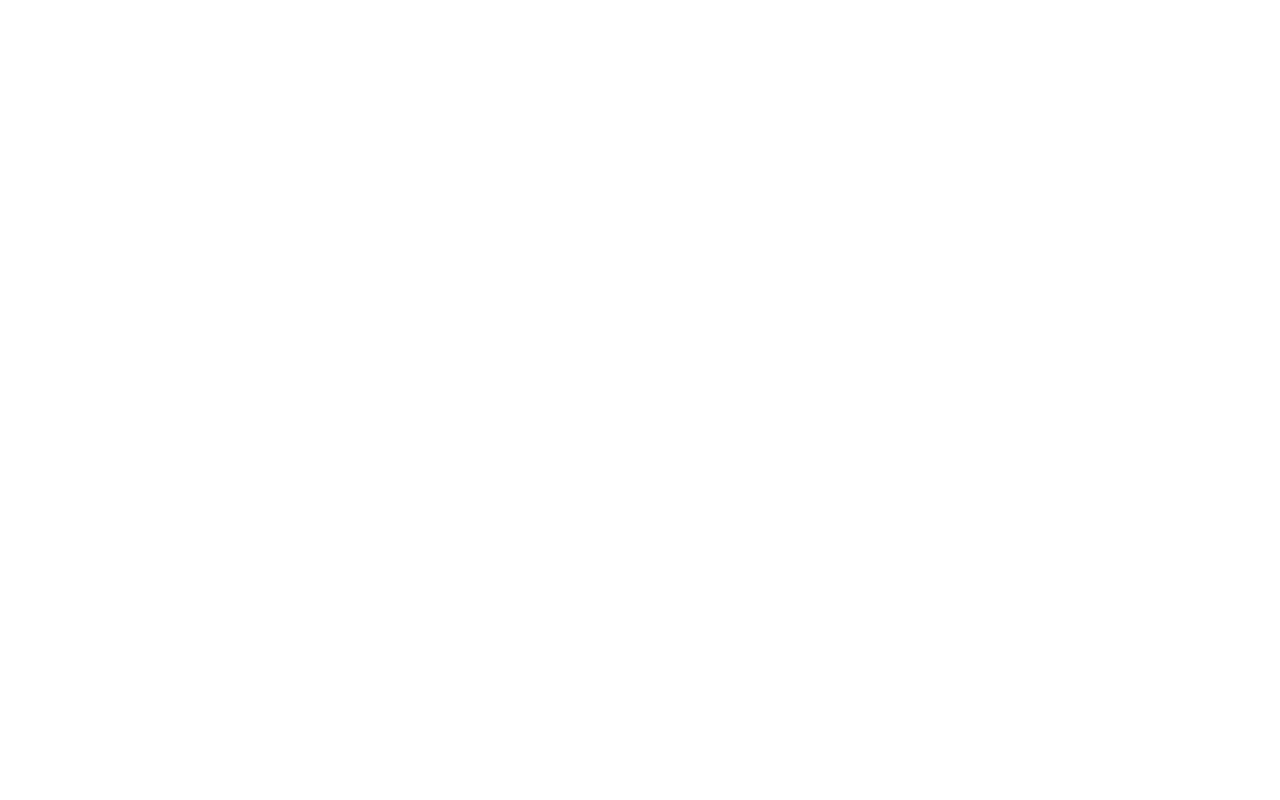
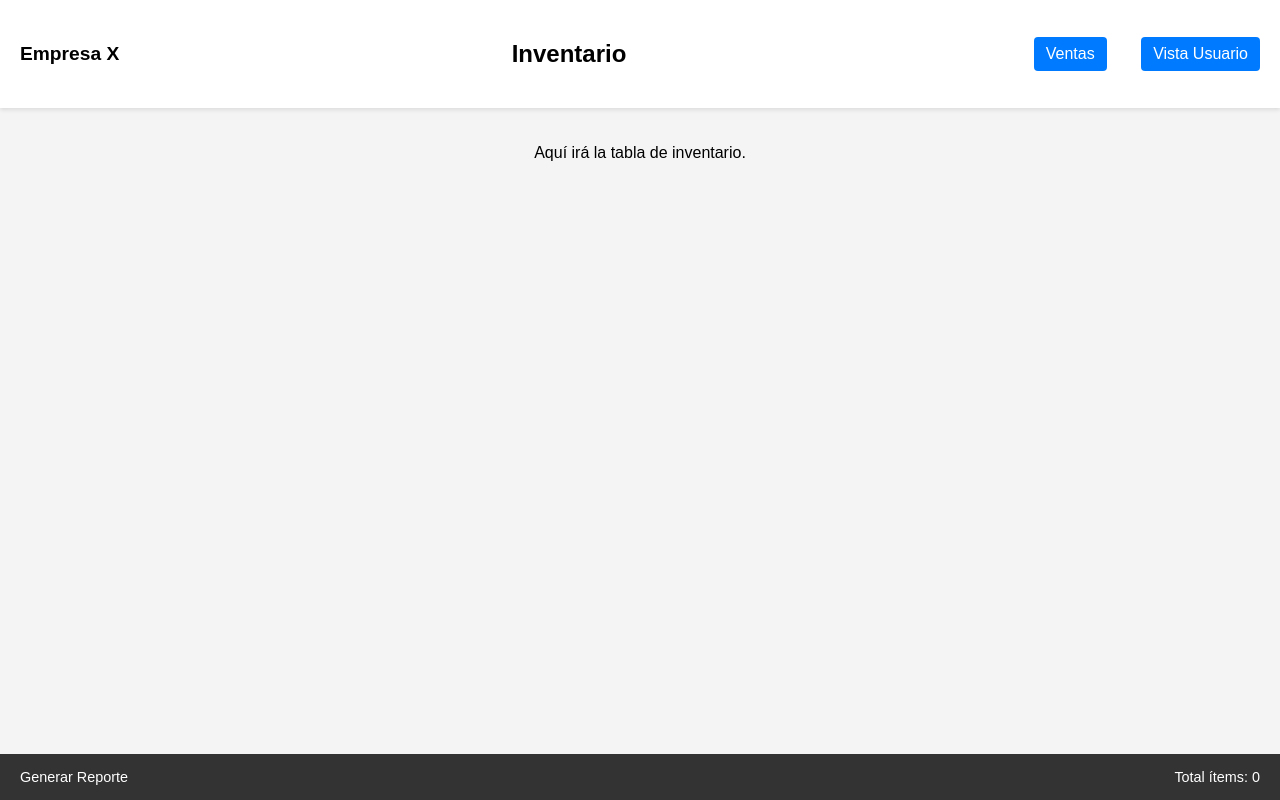
Before and after one commit to SneyderRx/Sistema-Ventas-Inventario-SVI-, a plain HTML site: page vistas/inicio.html in a window 1280 px wide. Drawn offline with Linux system fonts and the light colour scheme.

Commit message:
feat: :sparkles: Se agregó el inicio de la página con su estilo
Se creó la vista en HTML de inicio con su estilo

```diff
--- /dev/null
+++ b/css/inicio.css
@@ -0,0 +1,97 @@
+body {
+    font-family: sans-serif;
+    background-color: #f4f4f4;
+    margin: 0;
+    display: flex;
+    flex-direction: column;
+    min-height: 100vh;
+}
+
+.header {
+    background-color: #fff;
+    padding: 20px;
+    box-shadow: 0 2px 4px rgba(0, 0, 0, 0.1);
+    display: flex;
+    justify-content: space-between;
+    align-items: center;
+}
+
+.header-left {
+    font-weight: bold;
+    font-size: 1.2em;
+}
+
+.header-center {
+    text-align: center;
+}
+
+.header-right button {
+    background-color: #007bff;
+    color: white;
+    padding: 8px 12px;
+    border: none;
+    border-radius: 4px;
+    cursor: pointer;
+    font-size: 1em;
+    margin-left: 15px;
+}
+
+.header-right button:hover {
+    background-color: #0056b3;
+}
+
+.dropdown {
+    position: relative;
+    display: inline-block;
+    margin-left: 15px;
+}
+
+.dropdown-button {
+    background-color: #6c757d;
+    color: white;
+    padding: 8px 12px;
+    border: none;
+    border-radius: 4px;
+    cursor: pointer;
+    font-size: 1em;
+}
+
+.dropdown-content {
+    display: none;
+    position: absolute;
+    background-color: #f9f9f9;
+    min-width: 120px;
+    box-shadow: 0px 8px 16px 0px rgba(0,0,0,0.2);
+    z-index: 1;
+    right: 0;
+}
+
+.dropdown-content a {
+    color: black;
+    padding: 12px 16px;
+    text-decoration: none;
+    display: block;
+    text-align: left;
+}
+
+.dropdown-content a:hover {background-color: #ddd;}
+
+.dropdown:hover .dropdown-content {
+    display: block;
+}
+
+.content {
+    flex-grow: 1;
+    padding: 20px;
+    text-align: center; /* Centra el espacio vacío por ahora */
+}
+
+.footer {
+    background-color: #333;
+    color: white;
+    padding: 15px 20px;
+    display: flex;
+    justify-content: space-between;
+    align-items: center;
+    font-size: 0.9em;
+}
--- a/vistas/inicio.html
+++ b/vistas/inicio.html
@@ -4,8 +4,39 @@
     <meta charset="UTF-8">
     <meta name="viewport" content="width=device-width, initial-scale=1.0">
     <title>Productos</title>
+    <link rel="stylesheet" href="../css/inicio.css">
 </head>
 <body>
+    <div class="header">
+        <div class="header-left">
+            <strong>Empresa X</strong>
+        </div>
+        <div class="header-center">
+            <h2>Inventario</h2>
+        </div>
+        <div class="header-right">
+            <button onclick="window.location.href='ventas.html'">Ventas</button>
+            <div class="dropdown">
+                <button class="dropdown-button">Vista Usuario</button>
+                <div class="dropdown-content">
+                    <a href="#">Administrador</a>
+                    <a href="#">Usuario</a>
+                </div>
+            </div>
+        </div>
+    </div>
 
+    <div class="content">
+        <p>Aquí irá la tabla de inventario.</p>
+    </div>
+
+    <div class="footer">
+        <div class="footer-left">
+            Generar Reporte
+        </div>
+        <div class="footer-right">
+            Total ítems: 0
+        </div>
+    </div>
 </body>
 </html>
```
